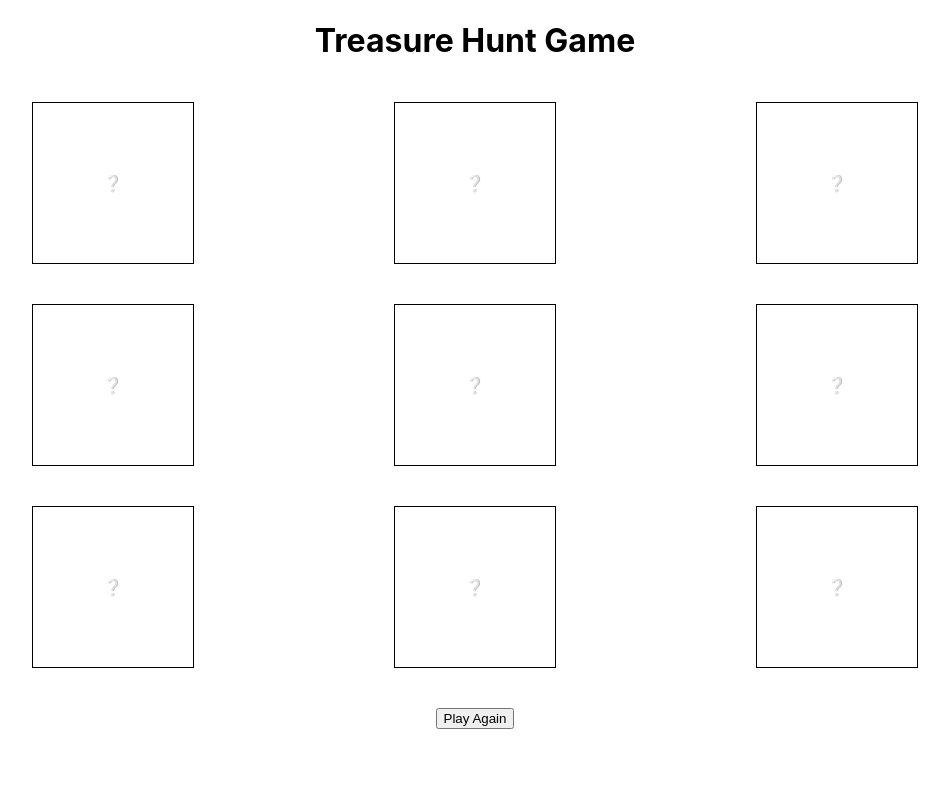
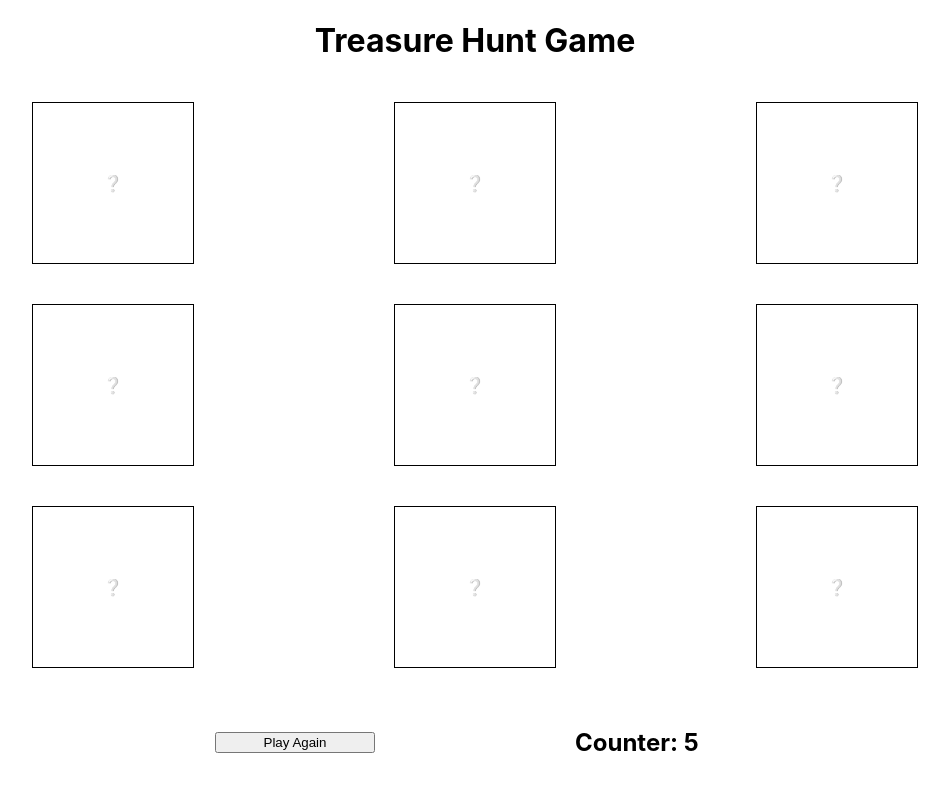
Before and after one commit to TheLavitz/treasurehunt, a React (Create React App) app: page / in a window 1280 px wide. Shown: the top 792 px of the page, without its empty margins (165-1114 px from the left). Built offline with nearby package versions, Linux system fonts and the light colour scheme.

Commit message:
Added a counter that decrements by 1 for each move on the board

```diff
--- a/src/App.js
+++ b/src/App.js
@@ -69,8 +69,7 @@ const App = () => {
 
   const [bomb, setBomb] = useState(Math.floor(Math.random() * 9));
   const [treasure, setTreasure] = useState(Math.floor(Math.random() * 9));
-
-  console.log(`Bomb: ${bomb}, Treasure: ${treasure}`);
+  const [counter, setCounter] = useState(5);
 
   if (bomb === treasure && bomb > 0) {
     setBomb(bomb - 1);
@@ -87,12 +86,14 @@ const App = () => {
       board[index] = "🌴";
     }
     setBoard([...board]);
+    setCounter(counter - 1);
   };
 
   const restart = () => {
     setBoard(["❔", "❔", "❔", "❔", "❔", "❔", "❔", "❔", "❔"]);
     setBomb(Math.floor(Math.random() * 9));
     setTreasure(Math.floor(Math.random() * 9));
+    setCounter(5);
   };
 
   return (
@@ -113,7 +114,25 @@ const App = () => {
         })}
       </div>
       <div className="score">
-        <button onClick={() => restart()}>Play Again</button>
+        <button
+          style={{
+            width: `${vwEquivalent}vw`,
+            marginLeft: `${marginEquivalent}vw`,
+            marginRight: `${marginEquivalent}vw`,
+          }}
+          onClick={() => restart()}
+        >
+          Play Again
+        </button>
+        <h2
+          style={{
+            width: `${vwEquivalent}vw`,
+            marginLeft: `${marginEquivalent}vw`,
+            marginRight: `${marginEquivalent}vw`,
+          }}
+        >
+          Counter: {counter}
+        </h2>
       </div>
     </>
   );
```
